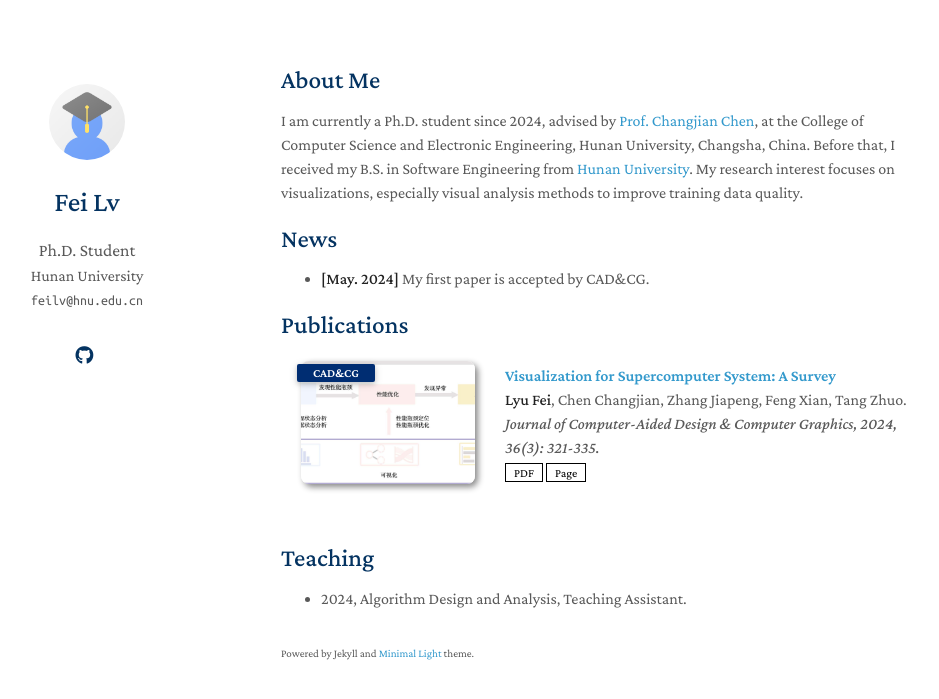
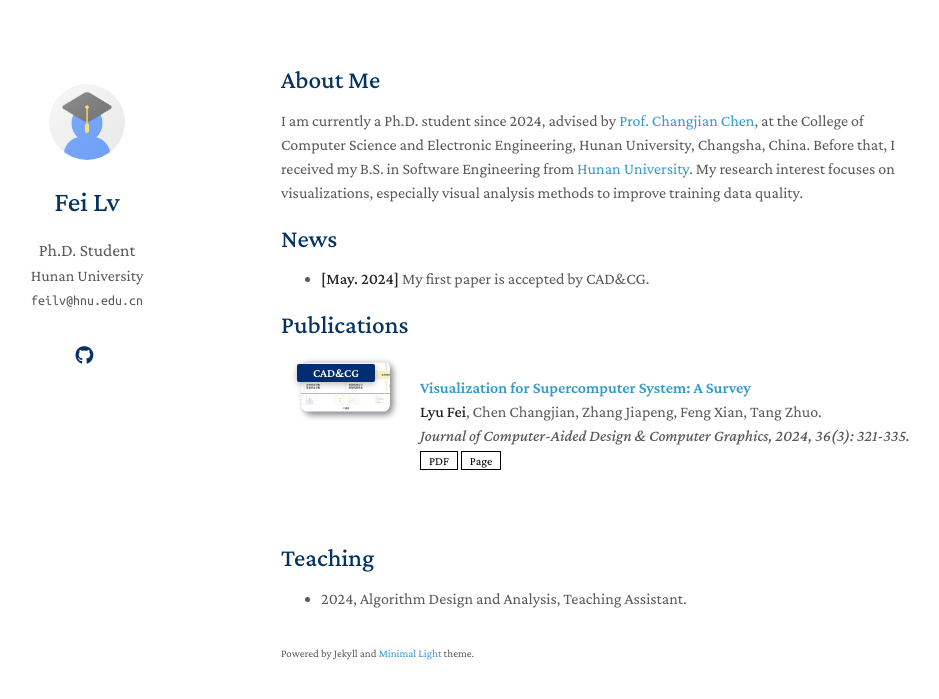
Before and after one commit to feilvvl/feilvvl.github.io, a Jekyll site: the page built from index.md, in a window 1280 px wide. Shown: the top 699 px of the page, without its empty margins (189-1128 px from the left). Built offline with Jekyll 4.4.1, drawn with Linux system fonts in a browser that asks for light colours; a style sheet for code colours, icons or effects is not loaded; our own code applies the rules of GitHub Pages for plain Markdown files.

Commit message:
Update publications.md

```diff
--- a/_includes/publications.md
+++ b/_includes/publications.md
@@ -7,9 +7,9 @@
 
 <li>
 <div class="pub-row">
-  <div class="col-sm-3 abbr" style="position: relative;padding-right: 15px;padding-left: 15px;">
+  <div class="col-sm-3 abbr" style="position: relative; padding-right: 15px; padding-left: 15px;">
     {% if link.image %}
-    <img src="{{ link.image }}" class="teaser img-fluid z-depth-1" style="width=100;height=10%;">
+    <img src="{{ link.image }}" class="teaser img-fluid z-depth-1" style="width: 100%; height: 40%;">
     {% if link.conference_short %}
     <abbr class="badge">{{ link.conference_short }}</abbr>
     {% endif %}
```
